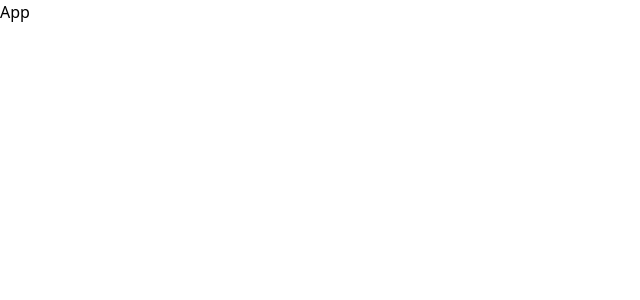
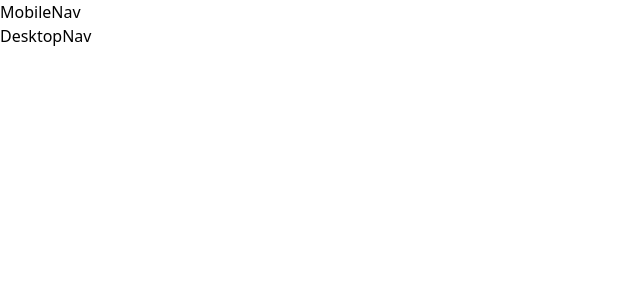
Before and after one commit to Clifford-Joshua/React-Stripe-Project-HomePage, a React (Vite) app: page / in a window 1280 px wide. Shown: the top 300 px of the page, without its empty margins (0-640 px from the left). Built offline with nearby package versions, Linux system fonts and the light colour scheme.

Commit message:
nav bar setup

```diff
--- a/package.json
+++ b/package.json
@@ -13,6 +13,7 @@
     "@tailwindcss/vite": "^4.1.4",
     "react": "^19.0.0",
     "react-dom": "^19.0.0",
+    "react-router-dom": "^7.5.3",
     "styled-components": "^6.1.17",
     "tailwindcss": "^4.1.4"
   },
--- a/src/App.jsx
+++ b/src/App.jsx
@@ -1,7 +1,20 @@
 import React from "react";
+import ScrollToTop from "./ScrollToTop";
+import WebPage from "./Pages/HomePage/Home";
+import ErrorPage from "./Pages/Errors/Error";
+import { BrowserRouter, Route, Routes } from "react-router-dom";
 
 const App = () => {
-  return <div>App</div>;
+  return (
+    <BrowserRouter>
+      <ScrollToTop />
+      <Routes>
+        <Route path="/" element={<WebPage />} />
+
+        <Route path="*" element={<ErrorPage />} />
+      </Routes>
+    </BrowserRouter>
+  );
 };
 
 export default App;
--- a/src/HomePage/Home.jsx
+++ /dev/null
@@ -1,7 +0,0 @@
-import React from "react";
-
-const Home = () => {
-  return <div>Home</div>;
-};
-
-export default Home;
--- /dev/null
+++ b/src/Pages/Errors/Error.jsx
@@ -0,0 +1,7 @@
+import React from "react";
+
+const Error = () => {
+  return <div>Error</div>;
+};
+
+export default Error;
--- /dev/null
+++ b/src/Pages/HomePage/Home.jsx
@@ -0,0 +1,12 @@
+import React from "react";
+import NavBar from "./Nav/NavBar.jsx";
+
+const Home = () => {
+  return (
+    <div>
+      <NavBar />
+    </div>
+  );
+};
+
+export default Home;
--- /dev/null
+++ b/src/Pages/HomePage/Nav/NavBar.jsx
@@ -0,0 +1,13 @@
+import React from "react";
+import { DesktopNav, MobileNav } from "./ResponsiveNav/main";
+
+const NavBar = () => {
+  return (
+    <div>
+      <MobileNav />
+      <DesktopNav />
+    </div>
+  );
+};
+
+export default NavBar;
--- /dev/null
+++ b/src/Pages/HomePage/Nav/ResponsiveNav/DesktopNav.jsx
@@ -0,0 +1,9 @@
+import React from 'react'
+
+const DesktopNav = () => {
+  return (
+    <div>DesktopNav</div>
+  )
+}
+
+export default DesktopNav
--- /dev/null
+++ b/src/Pages/HomePage/Nav/ResponsiveNav/MobileNav.jsx
@@ -0,0 +1,9 @@
+import React from 'react'
+
+const MobileNav = () => {
+  return (
+    <div>MobileNav</div>
+  )
+}
+
+export default MobileNav
--- /dev/null
+++ b/src/Pages/HomePage/Nav/ResponsiveNav/main.jsx
@@ -0,0 +1,4 @@
+import MobileNav from "./MobileNav";
+import DesktopNav from "./DesktopNav";
+
+export { MobileNav, DesktopNav };
--- /dev/null
+++ b/src/ScrollToTop.jsx
@@ -0,0 +1,14 @@
+import { useEffect } from "react";
+import { useLocation } from "react-router-dom";
+
+const ScrollToTop = () => {
+  const { pathname } = useLocation();
+
+  useEffect(() => {
+    window.scrollTo(0, 0); // Scroll to the top of the page
+  }, [pathname]);
+
+  return null;
+};
+
+export default ScrollToTop;
```
Also changed, not shown: 2 other files (tests, documents, lock files or other folders).
